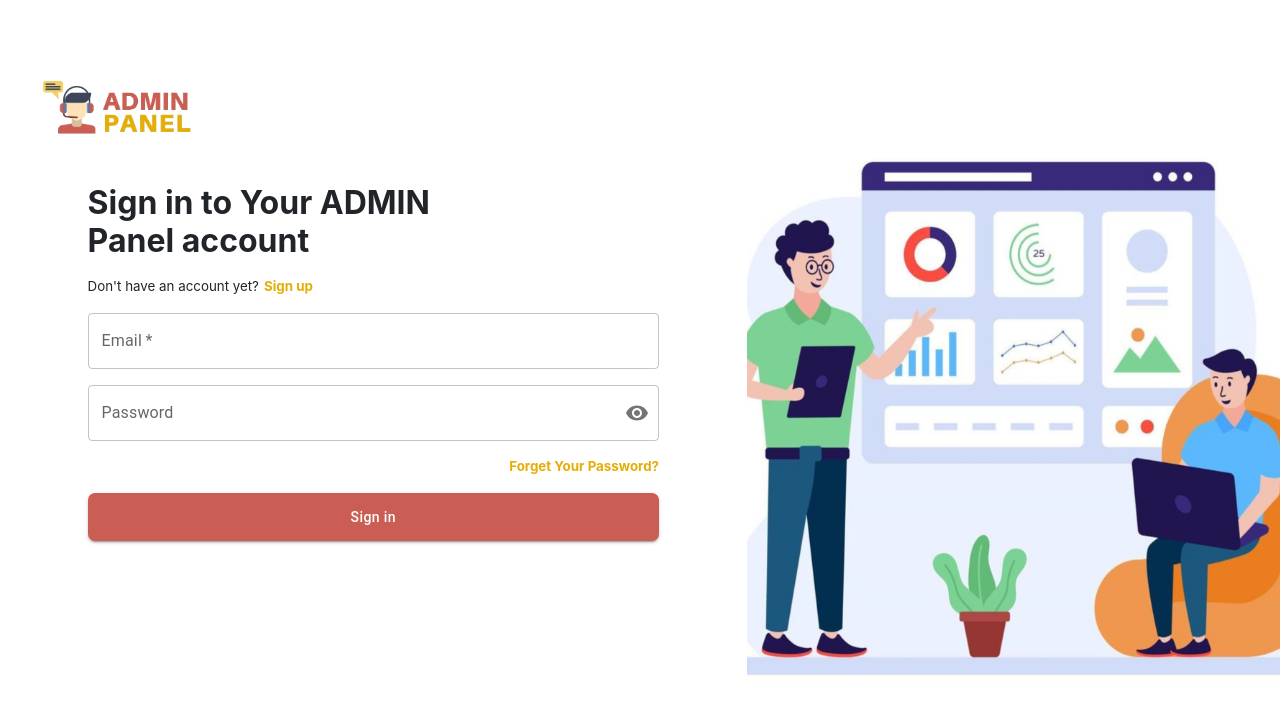
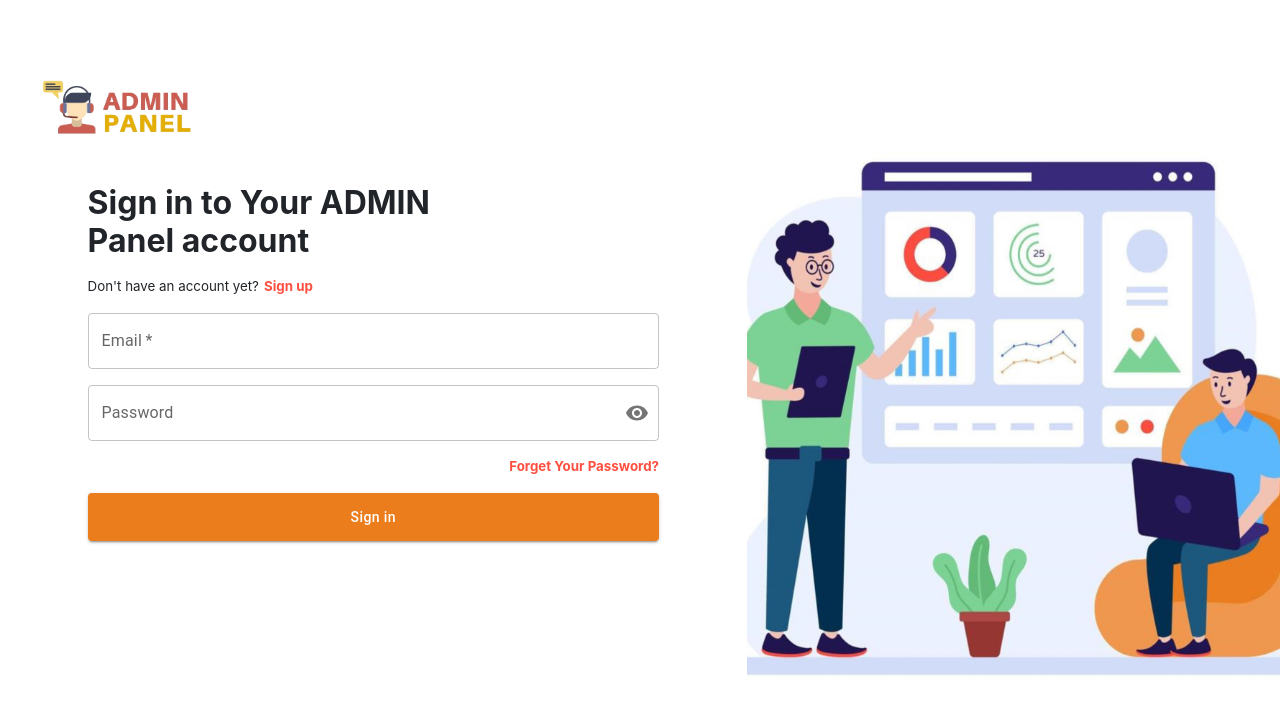
Before and after one commit to Shvmroz/Admin-Panel, a React (Create React App) app: page / in a window 1280 px wide. Shown: the top 714 px of the page. Built offline with nearby package versions, Linux system fonts and the light colour scheme; no server answers.

Commit message:
color changes

```diff
--- a/package.json
+++ b/package.json
@@ -14,6 +14,7 @@
     "axios": "^1.6.8",
     "bootstrap": "^5.3.3",
     "dotenv": "^16.4.5",
+    "https": "^1.0.0",
     "react": "^18.2.0",
     "react-dom": "^18.2.0",
     "react-router-dom": "^6.22.2",
--- a/public/index.html
+++ b/public/index.html
@@ -7,6 +7,9 @@
   <meta name="viewport" content="width=device-width, initial-scale=1" />
   <meta name="theme-color" content="#000000" />
   <meta name="description" content="Web site created using create-react-app" />
+  <!-- <meta http-equiv="Content-Security-Policy" content="upgrade-insecure-requests" /> -->
+
+
   <link rel="apple-touch-icon" href="%PUBLIC_URL%/logo192.png" />
   <!-- Font Awesome -->
   <link rel="stylesheet" href="https://cdnjs.cloudflare.com/ajax/libs/font-awesome/6.4.2/css/all.min.css"
--- a/src/App.css
+++ b/src/App.css
@@ -36,12 +36,12 @@ a {
 }
 
 .my-clr {
-  color:#E5AD05 !important;
+  color:#FF4F40 !important;
 }
 
 .btn-clr {
-  background-color:#CA5E54 !important;
-  border-radius: 7px !important;
+  background-color:#EB7D1C  !important;
+  border-radius: 4px !important;
   text-transform: none !important;
 }
 
--- a/src/Components/EditCustomer.js
+++ b/src/Components/EditCustomer.js
@@ -32,7 +32,7 @@ function EditCustomer() {
 					"x-sh-auth": token,
 				};
 				const response = await axios.get(
-					`http://146.190.164.174:4000/api/customer/detail_customer_by_admin/${id}`,
+					`${apiUrl}api/customer/detail_customer_by_admin/${id}`,
 					{ headers: headers }
 				);
 				const customer = response.data.data;
@@ -153,14 +153,14 @@ function EditCustomer() {
 					<div style={{ textAlign: 'right', }}>
 						<div>
 							<Button
-								className="btn-clr"
-
-								variant="contained"
+								color="error"
+								variant="outlined"
 								onClick={() => navigate("/customer")}
 								style={{ marginTop: "16px", marginRight: "16px" }}
 							>
 								Cancel
 							</Button>
+
 
 							<Button
 								className="btn-clr"
--- a/src/Pages/Page_Signup.jsx
+++ b/src/Pages/Page_Signup.jsx
@@ -103,7 +103,7 @@ const SignUpPage = () => {
     const headers = { "Content-Type": "application/json" };
 
     try {
-      const response = await axios.post( `${apiUrl}api/admin/signup_admin`,
+      const response = await axios.post(`${apiUrl}api/admin/signup_admin`,
         reqObj,
         { headers }
       );
@@ -139,8 +139,8 @@ const SignUpPage = () => {
 
             {loading ? (
               <div style={{ display: 'flex', justifyContent: 'center', alignItems: 'center', height: '100vh', marginTop: '50px' }}>
-              <CircularProgress />
-            </div>
+                <CircularProgress />
+              </div>
 
             ) : (
               <form>
--- a/src/Routes.js
+++ b/src/Routes.js
@@ -16,6 +16,7 @@ import { SupportTicket } from './Components/SupportTicket';
 export const RoutesFile = () => {
     const navigate = useNavigate();
     useEffect(() => {
+
         const token = localStorage.getItem("token");
         if (!token) {
             navigate('/');
```
Also changed, not shown: firebase.json (added), 2 other files (tests, documents, lock files or other folders).
